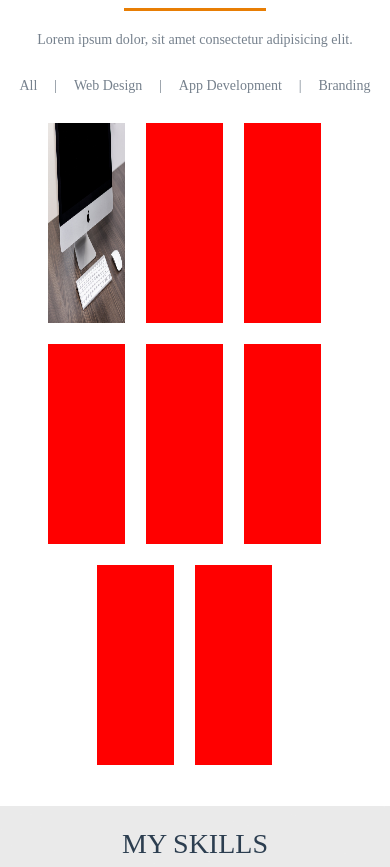
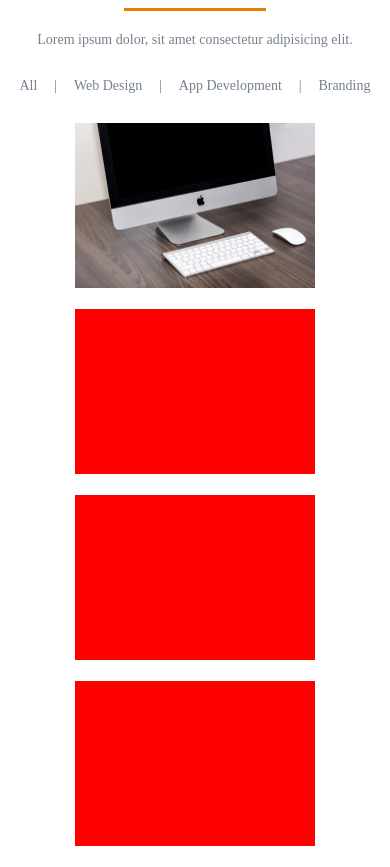
Before and after one commit to YaroslavNik/Visitka, a plain HTML site: page index.html in a window 390 px wide. Shown: the part 2195-3062 px from the top of the page. Drawn offline with nearby package versions, Linux system fonts and the light colour scheme.

Commit message:
some fixes in gallary

```diff
--- a/sass/main.sass
+++ b/sass/main.sass
@@ -236,11 +236,12 @@ section[name="services"]
             cursor: pointer
             color: $headers
     &-gallary
+        margin: 0 auto
         display: flex
         justify-content: flex-start
         flex-wrap: wrap
         align-items: center
-        max-width: 1100px
+        max-width: 1240px
         width: 100%
         &__item
             display: flex
@@ -261,7 +262,8 @@ section[name="services"]
         .active
             height: 200px
             flex-basis: 22%
-            margin-right: 1.5em
+            margin-right: 0.75em
+            margin-left: 0.75em
             margin-bottom: 1.5em
     .modal
         display: none
@@ -508,11 +510,6 @@ section[name = "contact"]
         max-width: auto
         &__item
             flex-basis: 45%
-    .portfolio-gallary
-        max-width: 720px
-        &__item
-            flex-basis: 45%
-            height: 250px
 @media screen and (max-width: 1110px)
     .services
         .cards
@@ -558,6 +555,8 @@ section[name = "contact"]
             left: 0
         &__dropdown
             display: flex
+    .portfolio-gallary .active
+            height: 165px
 
 @media screen and (max-width: 768px) // Tablet
     .header
@@ -572,10 +571,9 @@ section[name = "contact"]
         padding: $paddingContainerTablet
     .portfolio-gallary
         justify-content: center
-        max-width: 425px
-        &__item
-            height: 220px
-            flex-basis: 70%
+        .active
+            flex-basis: auto
+            width: 240px
     .skills-cards
         min-width: 425px
         justify-content: space-evenly
@@ -628,3 +626,6 @@ section[name = "contact"]
         justify-content: space-evenly
         &__item
             flex-basis: 100%
+    body *
+        transition: none
+        transition-timing-function: none
```
Also changed, not shown: css/main.css, 1 other file.
